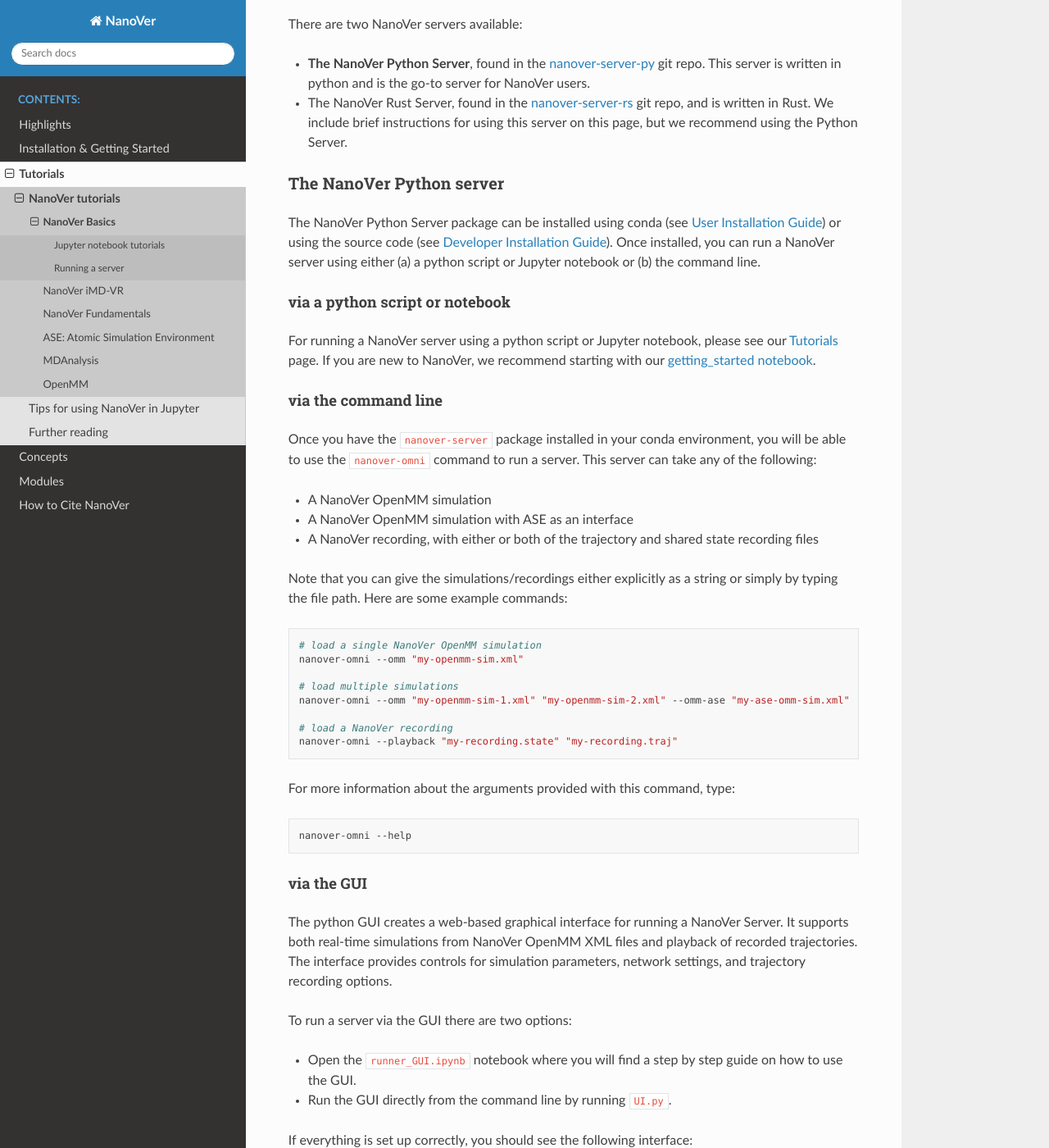
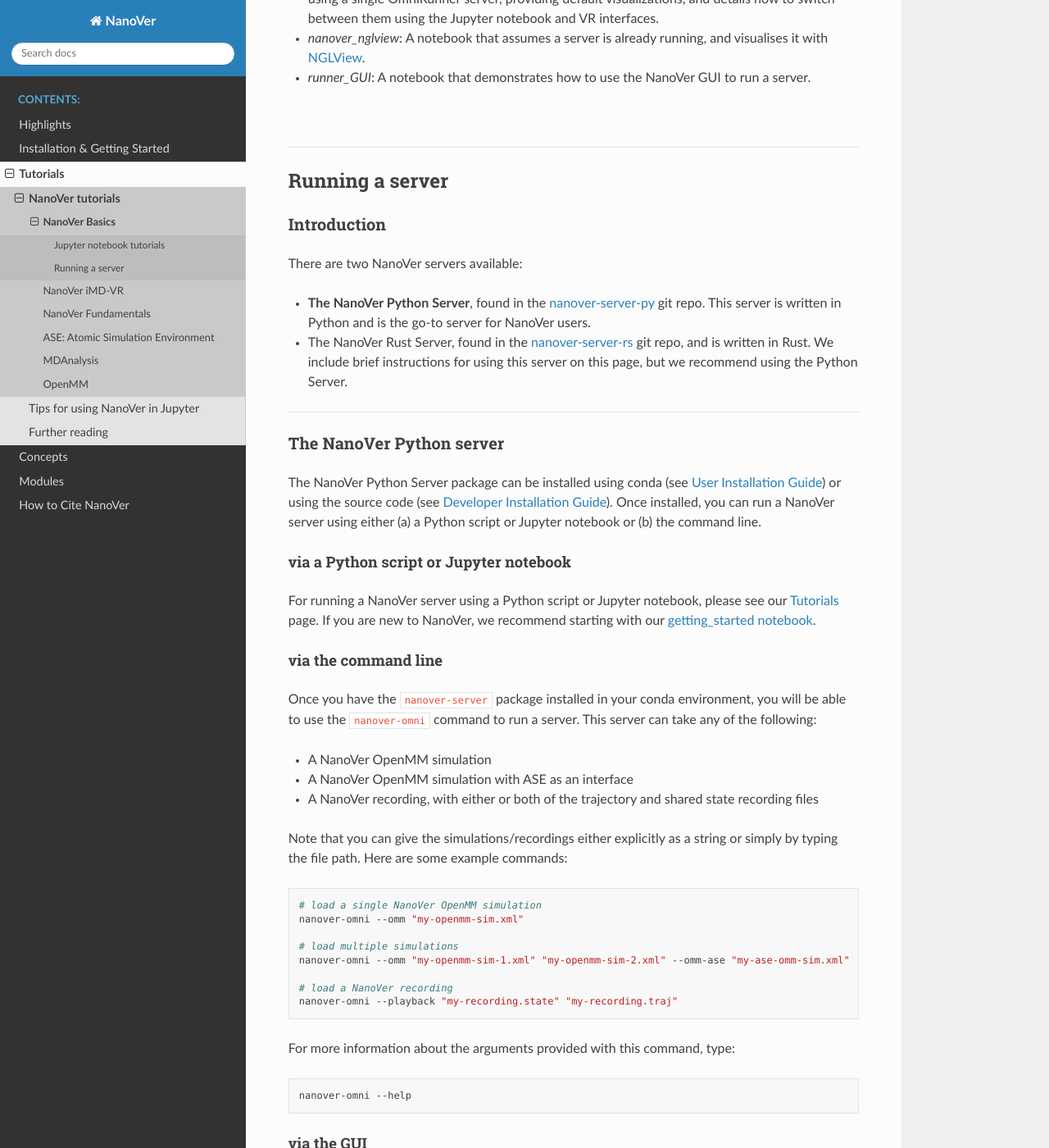
Before and after one commit to IRL2/nanover-docs, a Sphinx documentation site: the page built from source/tutorials/basics.rst, in a window 1280 px wide and 1400 px high, scrolled down 1010 px. Shown: the whole window at 82% size. Built offline with Sphinx 7.4.7 and the Read the Docs theme 3.1.0, drawn with Linux system fonts in a browser that asks for light colours; pages that are not in the unit, such as notebooks, are missing from menus; the version number could not be read and is left out; some of the changed text lies outside the part shown.

Commit message:
NanoVer Basics page

```diff
--- a/source/tutorials/basics.rst
+++ b/source/tutorials/basics.rst
@@ -34,35 +37,45 @@
   with `NGLView <https://github.com/arose/nglview>`_.
 * `runner_GUI`: A notebook that demonstrates how to use the NanoVer GUI to run a server.
 
+|
+
+----
+
 .. _basicsrunningaserver:
 
+################
 Running a server
-================
+################
+
+Introduction
+############
 
 There are two NanoVer servers available:
 
 * **The NanoVer Python Server**, found in the `nanover-server-py <https://github.com/IRL2/nanover-server-py>`_ git repo.
-  This server is written in python and is the go-to server for NanoVer users.
+  This server is written in Python and is the go-to server for NanoVer users.
 * The NanoVer Rust Server, found in the `nanover-server-rs <https://github.com/IRL2/nanover-server-rs>`_ git repo, and is written
   in Rust. We include brief instructions for using this server on this page, but we recommend using the Python Server.
 
+----
+
 The NanoVer Python server
-~~~~~~~~~~~~~~~~~~~~~~~~~
+#########################
 
 The NanoVer Python Server package can be installed using conda (see :ref:`user_installation_guide`) or using the source code
 (see :ref:`developer_installation_guide`). Once installed, you can run a NanoVer server using either
-(a) a python script or Jupyter notebook
+(a) a Python script or Jupyter notebook
 or (b) the command line.
 
-via a python script or notebook
-###############################
+via a Python script or Jupyter notebook
+~~~~~~~~~~~~~~~~~~~~~~~~~~~~~~~~~~~~~~~
 
-For running a NanoVer server using a python script or Jupyter notebook, please see our :ref:`tutorials` page.
+For running a NanoVer server using a Python script or Jupyter notebook, please see our :ref:`tutorials` page.
 If you are new to NanoVer, we recommend starting with our
 `getting_started notebook <https://github.com/IRL2/nanover-server-py/blob/main/examples/basics/getting_started.ipynb>`_.
 
 via the command line
-####################
+~~~~~~~~~~~~~~~~~~~~
 
 Once you have the ``nanover-server`` package installed in your conda environment, you will be able to use the
 ``nanover-omni`` command to run a server.
@@ -94,9 +107,9 @@
     nanover-omni --help
 
 via the GUI
-###########
+~~~~~~~~~~~
 
-The python GUI creates a web-based graphical interface for running a NanoVer Server.
+The Python GUI creates a web-based graphical interface for running a NanoVer Server.
 It supports both real-time simulations from NanoVer OpenMM XML files and playback of recorded trajectories.
 The interface provides controls for simulation parameters, network settings, and trajectory recording options.
 
@@ -111,10 +124,12 @@
     :align: center
     :scale: 50%
 
-\
+|
+
+----
 
 The NanoVer Rust Server
-~~~~~~~~~~~~~~~~~~~~~~~
+#######################
 
 The NanoVer Rust Server is compiled into an executable (or equivalent, depending on your operating system), rather than being
 installed on your computer. For this, you have two options:
@@ -156,7 +171,7 @@
     The same needs to be done for the ``libOpenMM`` executables in the ``lib`` and ``lib/plugins`` directories.
 
 via the command line
-####################
+~~~~~~~~~~~~~~~~~~~~
 
 To run the server using the command line, run the executable as a command, passing it the path to
 your NanoVer simulation file, e.g.:
@@ -197,7 +212,7 @@
 .. _rust_server_via_the_gui:
 
 via the GUI
-###########
+~~~~~~~~~~~
 
 To run the server via the GUI, open the ``nanover-gui`` executable (or run it via the command line e.g.
 ``./nanover-gui`` on MacOS) and you will see the following interface:
@@ -215,3 +230,5 @@
 Please click on the headings to open up menus to customise your server further: ``Verbosity``, ``Network``,
 ``Simulation``, and ``Recording``.
 For further information about these options, use the :ref:`help function <command line help>` in the command line.
+
+|
```
Also changed, not shown: other parts of source/tutorials/basics.rst (+5 -2 lines).
